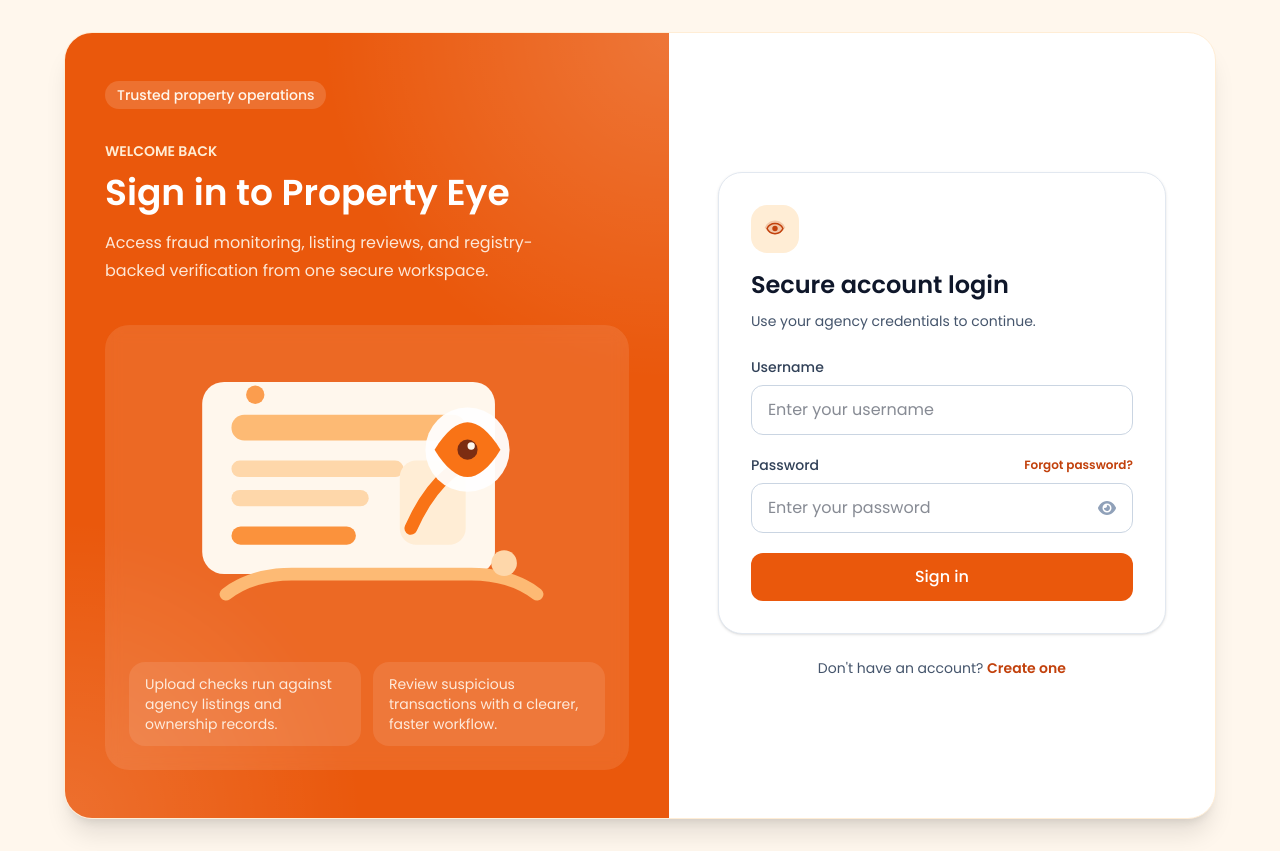
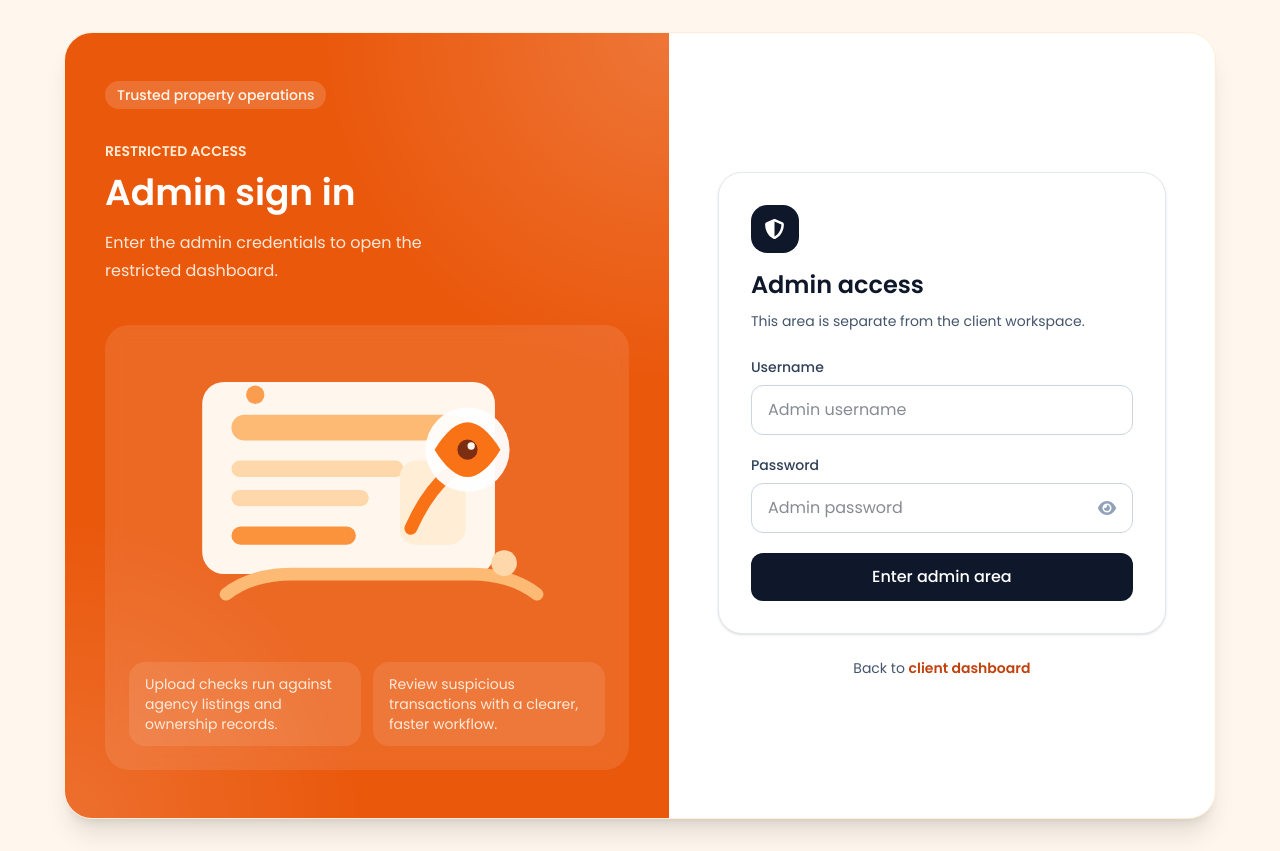
Before and after one commit to Property-Eye-UK-Ltd/property_eye_frontend-pilot, a React (Vite) app: page /admin/login in a window 1280 px wide. Before the commit this address led to /login. Built offline with nearby package versions, Linux system fonts and the light colour scheme.

Commit message:
refactor: decouple admin authentication from user auth flow and update admin logout logic

```diff
--- a/src/App.tsx
+++ b/src/App.tsx
@@ -27,14 +27,10 @@
 };
 
 const AdminProtectedRoute = () => {
-  const { isAuthenticated, isLoading, isAdminAuthenticated } = useAuth();
+  const { isLoading, isAdminAuthenticated } = useAuth();
 
   if (isLoading) {
     return <LoadingScreen />;
-  }
-
-  if (!isAuthenticated) {
-    return <Navigate to="/login" replace />;
   }
 
   return isAdminAuthenticated ? <Outlet /> : <Navigate to="/admin/login" replace />;
@@ -46,6 +42,7 @@
       <Routes>
         <Route path="/login" element={<Login />} />
         <Route path="/signup" element={<Signup />} />
+        <Route path="/admin/login" element={<AdminLogin />} />
 
         <Route element={<ProtectedRoute />}>
           <Route path="/" element={<Layout />}>
@@ -53,7 +50,8 @@
             <Route path="upload" element={<Upload />} />
             <Route path="reports" element={<Reports />} />
           </Route>
-          <Route path="/admin/login" element={<AdminLogin />} />
+        </Route>
+
         <Route element={<AdminProtectedRoute />}>
           <Route path="/admin" element={<AdminLayout />}>
             <Route index element={<AdminHome />} />
@@ -63,7 +61,6 @@
             <Route path="alto" element={<AdminAlto />} />
           </Route>
         </Route>
-        </Route>
       </Routes>
     </AuthProvider>
   );
--- a/src/components/layout/AdminSidebar.tsx
+++ b/src/components/layout/AdminSidebar.tsx
@@ -9,12 +9,14 @@
   faSignOutAlt,
 } from "@fortawesome/free-solid-svg-icons";
 import clsx from "clsx";
+import { useNavigate } from "react-router-dom";
 import { useAuth } from "../../context/AuthContext";
 import PropertyEyeMark from "./PropertyEyeMark";
 
 const AdminSidebar = () => {
   const location = useLocation();
-  const { user, logout } = useAuth();
+  const navigate = useNavigate();
+  const { user, adminLogout } = useAuth();
 
   const navItems = [
     { path: "/admin", label: "Admin Home", icon: faHome, end: true },
@@ -61,11 +63,14 @@
         <div className="rounded-lg bg-slate-900 p-4">
           <p className="mb-1 text-xs text-slate-400">Signed in as</p>
           <p className="truncate text-sm font-semibold">
-            {user?.agency_name || "Loading..."}
+            {user?.agency_name || "Administrator"}
           </p>
         </div>
         <button
-          onClick={logout}
+          onClick={() => {
+            adminLogout();
+            navigate("/admin/login", { replace: true });
+          }}
           className="flex w-full items-center gap-3 rounded-lg px-4 py-2 text-sm font-medium text-slate-400 transition-colors hover:bg-slate-800 hover:text-white"
         >
           <FontAwesomeIcon icon={faSignOutAlt} className="w-5" />
--- a/src/pages/AdminLogin.tsx
+++ b/src/pages/AdminLogin.tsx
@@ -7,16 +7,12 @@
 import { useAuth } from "../context/AuthContext";
 
 const AdminLogin = () => {
-  const { isAdminAuthenticated, adminLogin, isAuthenticated } = useAuth();
+  const { isAdminAuthenticated, adminLogin } = useAuth();
   const [username, setUsername] = useState("");
   const [password, setPassword] = useState("");
   const [showPassword, setShowPassword] = useState(false);
   const [isLoading, setIsLoading] = useState(false);
   const navigate = useNavigate();
-
-  if (!isAuthenticated) {
-    return <Navigate to="/login" replace />;
-  }
 
   if (isAdminAuthenticated) {
     return <Navigate to="/admin" replace />;
```
Lines whose indentation alone changed are shown as unchanged.
